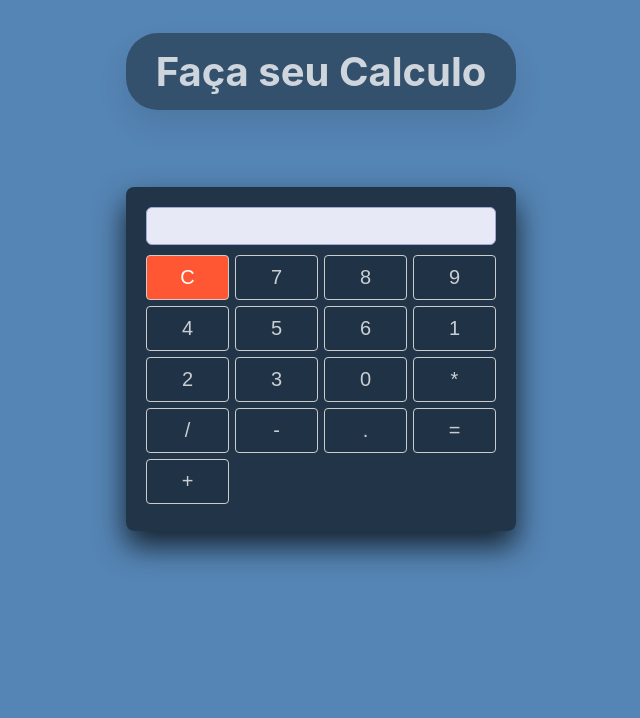
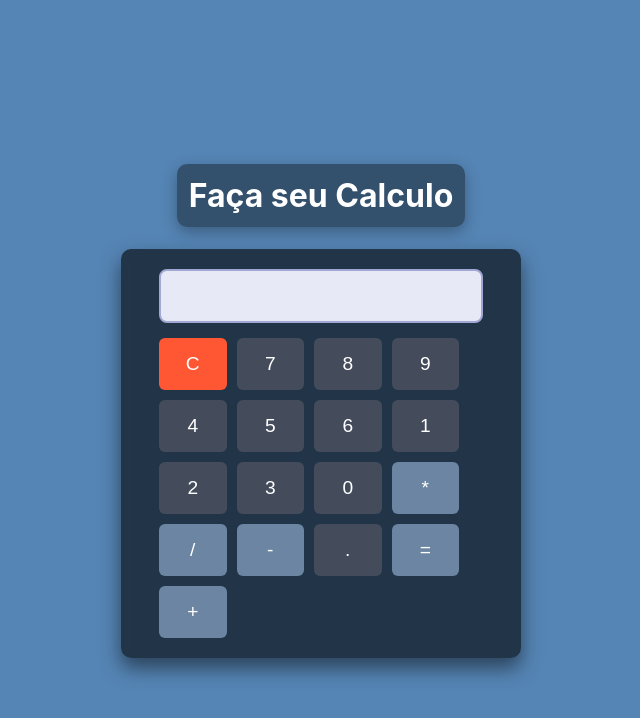
Before and after one commit to Miguel-ectil/calculator, a plain HTML site: page index.html in a window 1280 px wide. Shown: the whole page, without its empty margins (319-959 px from the left). Drawn offline with Linux system fonts and the light colour scheme.

Commit message:
[UPD] Melhorando a estilização do projeto

```diff
--- a/styles.css
+++ b/styles.css
@@ -1,137 +1,149 @@
 body {
   background-color: #5585b5;
   font-family: 'Inter', sans-serif;
-  display: grid;
+  display: flex;
   justify-content: center;
   align-items: center;
-  height: 68vh;
+  height: 100vh;
   margin: 0;
-}
-#titulo {
-  text-align: center;
+  padding: 0;
+  flex-direction: column;
 }
 
-#container {
-  width: 30rem;
-  height: 19rem;
-  max-width: 558px;
-  background-color: #233142;
-  padding: 20px;
-  margin: 4;
-  max-width: 350px;
+/* Título animado e centralizado */
+.animated-title {
+  font-size: 2rem;
+  color: white;
   text-align: center;
-  background: rgba(0,0,0,.6);
-  border-radius: 0.5rem;
-  backdrop-filter: blur(4px);
-  box-shadow: 0px 15px 30px rgba(0,0,0,.75);
+  animation: slideIn 1.5s ease-in-out forwards;
+  margin-bottom: 22px;
+  background: rgba(0, 0, 0, 0.4);
+  padding: 12px;
+  border-radius: 10px;
+  box-shadow: 0px 5px 15px rgba(0, 0, 0, 0.3);
 }
 
-.calculator {
+/* Container da calculadora */
+#container {
+  width: 90%;
+  max-width: 360px;
+  background: rgba(0, 0, 0, 0.6);
+  padding: 20px;
   text-align: center;
+  border-radius: 10px;
+  backdrop-filter: blur(4px);
+  box-shadow: 0px 10px 20px rgba(0, 0, 0, 0.5);
+  display: flex;
+  flex-direction: column;
+  align-items: center;
 }
 
+/* Estilização do display */
 #display {
-  width: 97%;
-  padding: 4px;
-  font-size: 24px;
-  margin-bottom: 10px;
-  border-radius: 6px;
+  width: 100%;
+  max-width: 300px; /* Para evitar que ocupe toda a largura do card */
+  height: 30px; /* Ajustando altura para melhor proporção */
+  padding: 10px;
+  font-size: 1.8rem;
+  text-align: right;
+  border-radius: 8px;
   background-color: #e7eaf6;
-  border: 1px solid #a2a8d3;
+  border: 2px solid #a2a8d3;
+  margin-bottom: 15px;
+  display: flex;
+  align-items: center;
+  justify-content: flex-end;
 }
 
+/* Layout dos botões */
 .keys {
   display: grid;
   grid-template-columns: repeat(4, 1fr);
-  gap: 6px;
+  gap: 10px;
+  width: 100%;
+  max-width: 300px; /* Garantindo alinhamento dos botões com o input */
 }
 
+/* Estilo dos botões */
 button {
-  padding: 10px;
-  font-size: 20px;
-  border: 1px solid #ccc;
-  border-radius: 4px;
-  background-color: rgba(0, 0, 0, 0.05);
+  padding: 15px;
+  font-size: 1.2rem;
+  border: none;
+  border-radius: 6px;
+  background: #444c5c;
+  color: white;
   cursor: pointer;
-  transition: background-color 0.2s ease;
+  transition: all 0.3s ease;
 }
 
 button:hover {
-  background-color: rgba(0, 0, 0, 0.02);
+  background: #5a6274;
+  transform: scale(1.05);
 }
 
+/* Botão de limpar com destaque */
 .clear-button {
-  background-color: #ff5733; /* Adicione uma cor vermelha ao botão de limpar */
-  color: #fff; /* Define a cor do texto como branco */
+  background-color: #ff5733;
 }
 
-/* Defina uma classe comum para todos os botões com cor de texto branca */
-.white-text-button {
-  color: #fff;
+.clear-button:hover {
+  background-color: #e04a2b;
 }
 
-.button-7,
-.button-8,
-.button-9,
-.button-6,
-.button-5,
-.button-4,
-.button-3,
-.button-2,
-.button-1,
-.button-0,
+/* Estilização especial para os botões de operação */
 .button-mult,
-.button-igual,
-.button-pont,
 .button-div,
 .button-mais,
-.button-menos {
-  /* Aplique a classe comum aqui */
-  color: #ffffffc2;
+.button-menos,
+.button-igual {
+  background: #6c85a2;
 }
 
-
-.animated-title {
-  font-size: 40px;
-  color: #080808;
-  animation: slideIn 2s ease-in-out forwards; /* Aplicar animação 'slideIn' por 2 segundos */
-  opacity: 0; /* Comece com uma opacidade de 0 para esconder o título */
-  margin-top: 20px;
-  color: #ffffffc2;
-
-  background-color: #233142;
-  padding: 14px;
-  text-align: center;
-  background: rgba(0,0,0,.4);
-  border-radius: 2rem;
-  box-shadow: 0px 15px 30px rgba(0,0,0,.10);
+.button-mult:hover,
+.button-div:hover,
+.button-mais:hover,
+.button-menos:hover,
+.button-igual:hover {
+  background: #526a8a;
 }
 
-@keyframes wormAnimation {
+/* Animação do título */
+@keyframes slideIn {
   0% {
-    transform: translateX(0) translateY(0);
-  }
-  25% {
-    transform: translateX(50px) translateY(0);
-  }
-  50% {
-    transform: translateX(50px) translateY(50px);
-  }
-  75% {
-    transform: translateX(0) translateY(50px);
+    transform: translateY(-50px);
+    opacity: 0;
   }
   100% {
-    transform: translateX(0) translateY(0);
+    transform: translateY(0);
+    opacity: 1;
   }
 }
 
-@keyframes slideIn {
-  0% {
-    transform: translateX(100%); /* Inicia da direita */
-    opacity: 0; /* Começa invisível */
+/* Responsividade */
+@media (max-width: 400px) {
+  .animated-title {
+    font-size: 1.5rem;
+    padding: 8px;
   }
-  100% {
-    transform: translateX(0); /* Termina na posição original */
-    opacity: 1; /* Torna-se visível */
+
+  #container {
+    width: 95%;
+    max-width: 300px;
+    padding: 15px;
+  }
+
+  #display {
+    font-size: 1.5rem;
+    padding: 10px;
+    max-width: 280px;
+  }
+
+  .keys {
+    max-width: 280px;
+  }
+
+  button {
+    padding: 12px;
+    font-size: 1rem;
   }
 }
```
